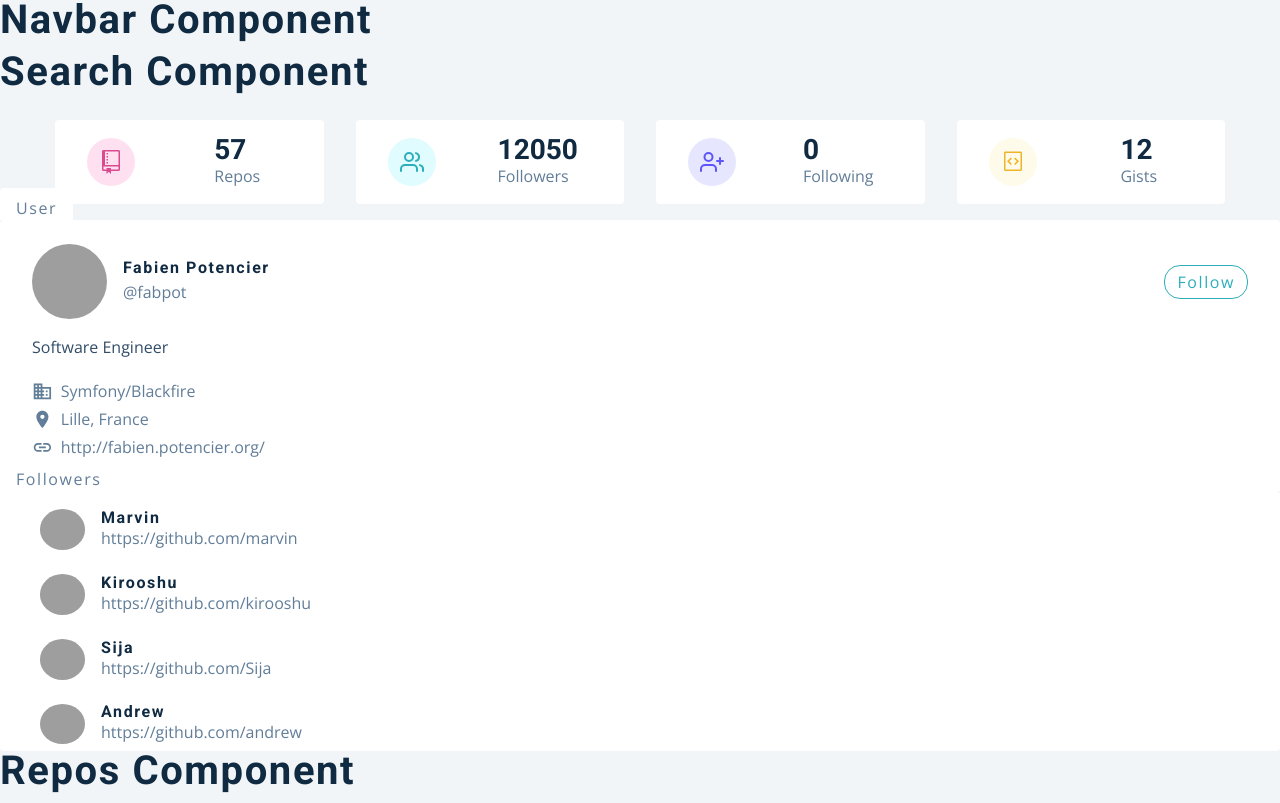
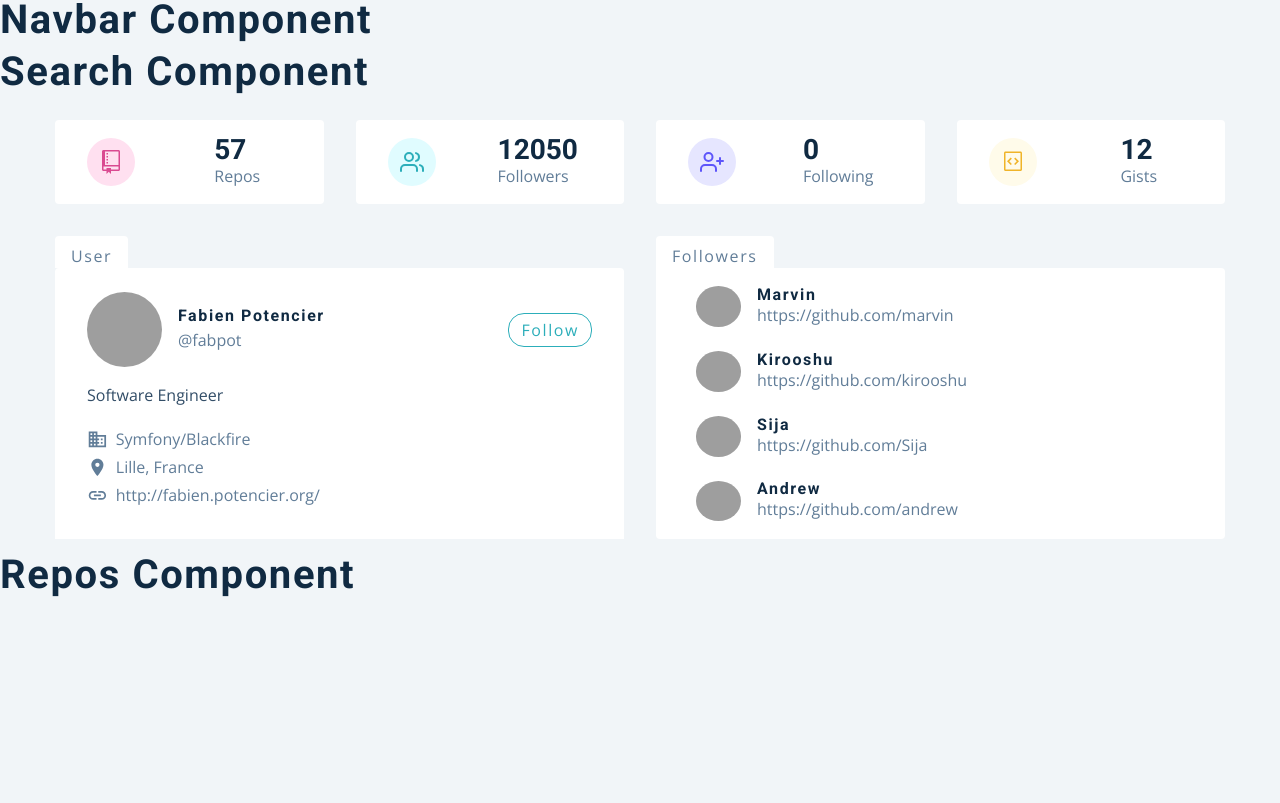
Before and after one commit to mahsoodebrahim/github-user, a React (Create React App) app: page / in a window 1280 px wide. Built offline with nearby package versions, Linux system fonts and the light colour scheme; grey boxes are pictures that could not be loaded.

Commit message:
fixed centering of User component

```diff
--- a/src/components/Followers.js
+++ b/src/components/Followers.js
@@ -48,7 +48,7 @@ const Wrapper = styled.article`
     font-size: 1rem;
   }
   .followers {
-    overflow: scroll;
+    overflow-y: scroll;
     height: 260px;
     display: grid;
     grid-template-rows: repeat(auto-fill, minmax(45px, 1fr));
--- a/src/components/User.js
+++ b/src/components/User.js
@@ -5,13 +5,22 @@ import Followers from "./Followers";
 
 const User = () => {
   return (
-    <Wrapper>
-      <Card />
-      <Followers />
-    </Wrapper>
+    <section className="section">
+      <Wrapper className="section-center">
+        <Card />
+        <Followers />
+      </Wrapper>
+    </section>
   );
 };
 
-const Wrapper = styled.div``;
+const Wrapper = styled.div`
+  padding-top: 2rem;
+  display: grid;
+  gap: 3rem 2rem;
+  @media (min-width: 992px) {
+    grid-template-columns: 1fr 1fr;
+  }
+`;
 
 export default User;
```
